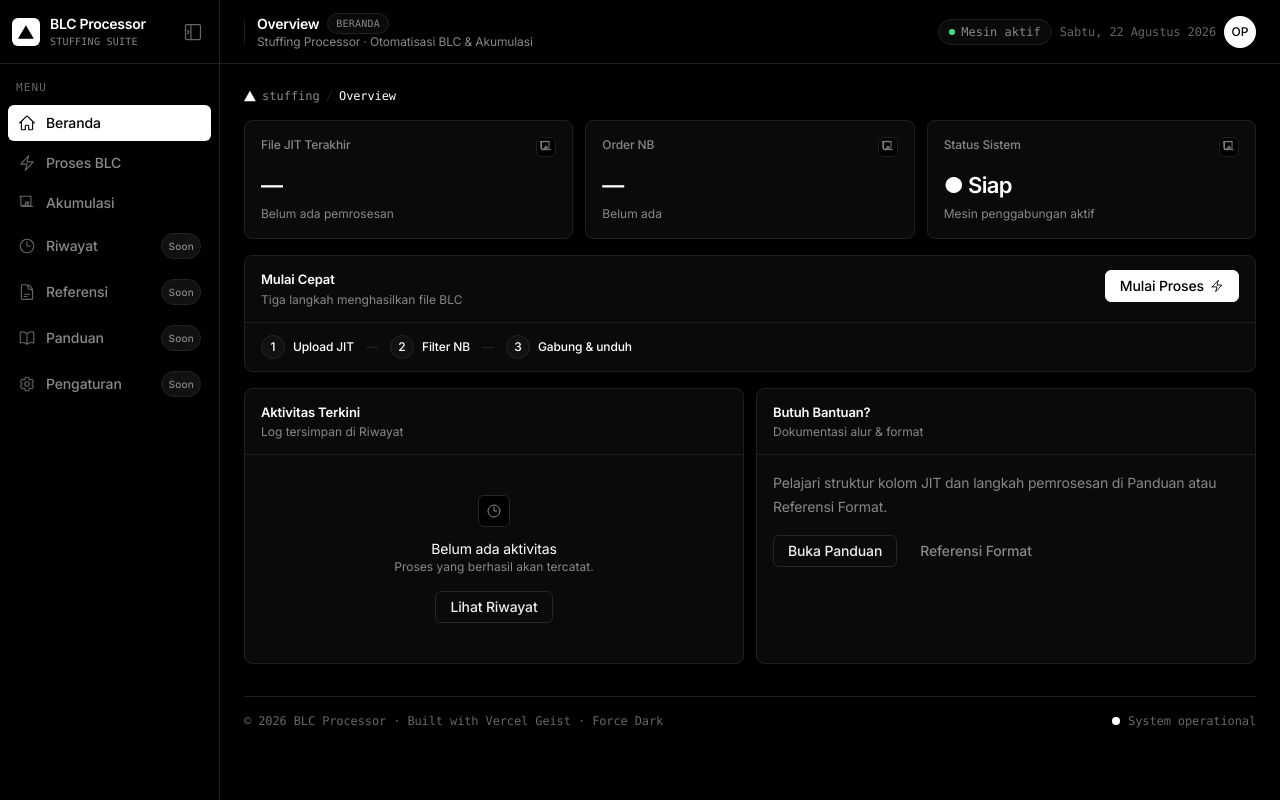
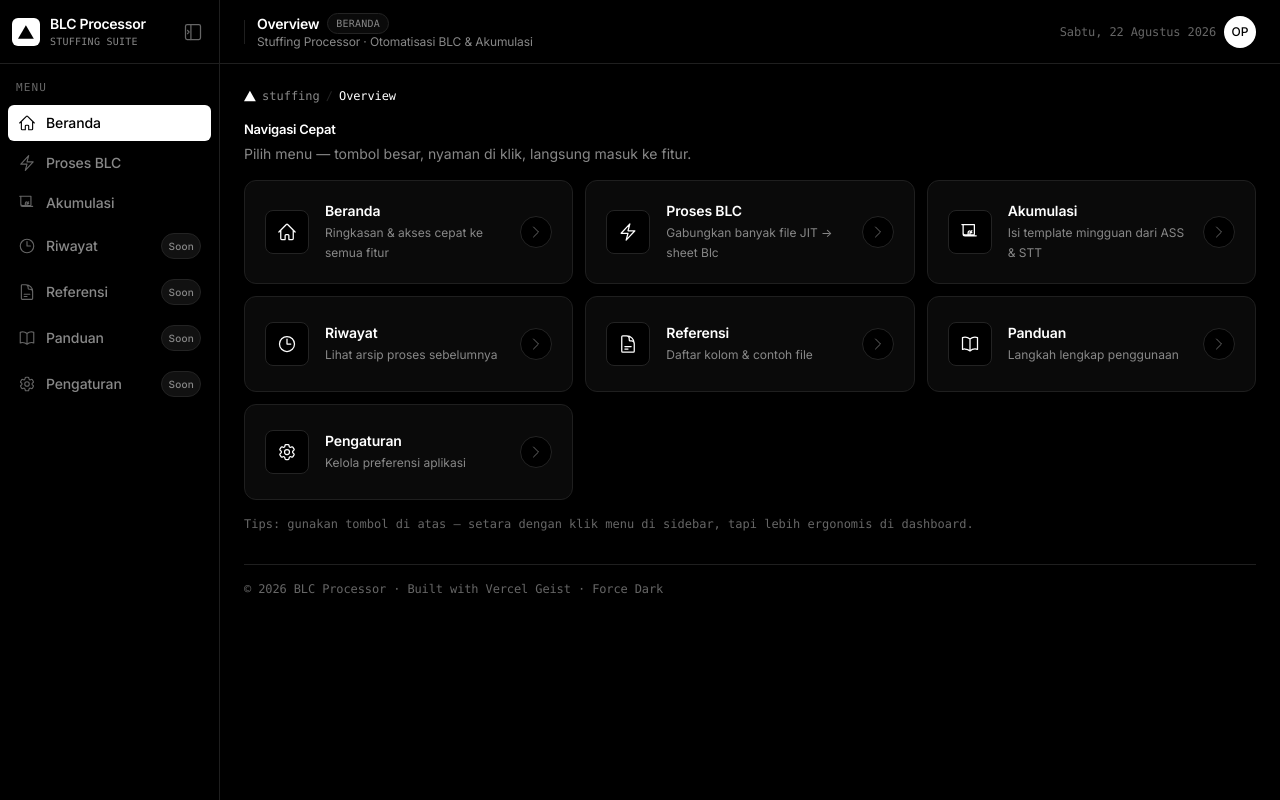
Before and after one commit to oxyrus69/stuffin, a Next.js app: page /dashboard in a window 1280 px wide. Built offline with nearby package versions, Linux system fonts and the light colour scheme.

Commit message:
ui: Beranda jadi tombol ergonomis ke tiap menu, hapus Mesin aktif & System operational

```diff
--- a/app/dashboard/page.js
+++ b/app/dashboard/page.js
@@ -268,46 +268,44 @@ function ProsesPage({ summary, setSummary }) {
   );
 }
 
-/* ── Beranda ── */
-function BerandaPage({ lastResult, onNavigate }) {
+/* ── Beranda — tombol ergonomis ── */
+function BerandaPage({ onNavigate }) {
+  const menuDesc = {
+    beranda: 'Ringkasan & akses cepat ke semua fitur',
+    proses: 'Gabungkan banyak file JIT → sheet Blc',
+    akumulasi: 'Isi template mingguan dari ASS & STT',
+    riwayat: 'Lihat arsip proses sebelumnya',
+    referensi: 'Daftar kolom & contoh file',
+    panduan: 'Langkah lengkap penggunaan',
+    pengaturan: 'Kelola preferensi aplikasi',
+  };
   return (
     <div className="space-y-4">
-      <div className="grid grid-cols-1 gap-3 sm:grid-cols-3">
-        <StatCard label="File JIT Terakhir" value={lastResult ? lastResult.jitFiles : '—'} hint={lastResult ? 'Hasil proses terakhir' : 'Belum ada pemrosesan'} />
-        <StatCard label="Order NB" value={lastResult ? lastResult.nbOrders : '—'} hint={lastResult ? `Periode ${lastResult.period}` : 'Belum ada'} />
-        <StatCard label="Status Sistem" value="● Siap" hint="Mesin penggabungan aktif" />
+      <div>
+        <h2 className="text-[13px] font-semibold tracking-[-0.02em] text-white">Navigasi Cepat</h2>
+        <p className="mt-1 text-sm leading-5 text-[#888]">Pilih menu — tombol besar, nyaman di klik, langsung masuk ke fitur.</p>
       </div>
-      <Card>
-        <CardHeader title="Mulai Cepat" subtitle="Tiga langkah menghasilkan file BLC" action={<VercelButton variant="primary" onClick={()=>onNavigate('proses')}>Mulai Proses <Icon d={ICONS.bolt} className="h-3.5 w-3.5" /></VercelButton>} />
-        <div className="px-4 py-3 flex flex-wrap items-center gap-2 text-xs">
-          {['Upload JIT','Filter NB','Gabung & unduh'].map((s,i)=>(
-            <span key={s} className="inline-flex items-center gap-2 text-[#888]">
-              <StepNumber n={String(i+1)} /> <span className="font-medium tracking-[-0.01em] text-white">{s}</span> {i<2 && <span className="px-1 text-[#262626]">—</span>}
+      <div className="grid grid-cols-1 gap-3 sm:grid-cols-2 lg:grid-cols-3">
+        {NAV_ITEMS.map((item) => (
+          <button
+            key={item.id}
+            onClick={() => onNavigate(item.id)}
+            className="group flex min-h-[96px] items-center gap-4 rounded-xl border border-[#1f1f1f] bg-[#0a0a0a] p-5 text-left transition-colors hover:border-white hover:bg-[#111] focus-visible:outline-none focus-visible:ring-2 focus-visible:ring-white/20"
+          >
+            <span className="flex h-11 w-11 shrink-0 items-center justify-center rounded-lg border border-[#232323] bg-black text-white group-hover:border-white group-hover:bg-white group-hover:text-black transition-colors">
+              <Icon d={item.icon} className="h-5 w-5" />
             </span>
-          ))}
-        </div>
-      </Card>
-      <div className="grid grid-cols-1 gap-3 lg:grid-cols-2">
-        <Card>
-          <CardHeader title="Aktivitas Terkini" subtitle="Log tersimpan di Riwayat" />
-          <div className="flex flex-col items-center px-4 py-10 text-center">
-            <span className="flex h-8 w-8 items-center justify-center rounded-md border border-[#262626] bg-black text-[#888]"><Icon d={ICONS.clock} className="h-4 w-4" /></span>
-            <p className="mt-3 text-sm tracking-[-0.01em] text-white">Belum ada aktivitas</p>
-            <p className="text-xs text-[#888]">Proses yang berhasil akan tercatat.</p>
-            <VercelButton variant="secondary" className="mt-4" onClick={()=>onNavigate('riwayat')}>Lihat Riwayat</VercelButton>
-          </div>
-        </Card>
-        <Card>
-          <CardHeader title="Butuh Bantuan?" subtitle="Dokumentasi alur & format" />
-          <div className="px-4 py-4">
-            <p className="text-sm leading-6 tracking-[-0.01em] text-[#888]">Pelajari struktur kolom JIT dan langkah pemrosesan di Panduan atau Referensi Format.</p>
-            <div className="mt-4 flex gap-2">
-              <VercelButton variant="secondary" onClick={()=>onNavigate('panduan')}>Buka Panduan</VercelButton>
-              <VercelButton variant="ghost" onClick={()=>onNavigate('referensi')}>Referensi Format</VercelButton>
-            </div>
-          </div>
-        </Card>
+            <span className="min-w-0 flex-1">
+              <span className="block text-sm font-semibold tracking-[-0.01em] text-white group-hover:text-white">{item.label}</span>
+              <span className="mt-0.5 line-clamp-2 block text-xs leading-5 text-[#888]">{menuDesc[item.id]}</span>
+            </span>
+            <span className="flex h-8 w-8 shrink-0 items-center justify-center rounded-full border border-[#232323] bg-black text-[#666] group-hover:border-white group-hover:bg-white group-hover:text-black transition-colors">
+              <Icon d="M8.25 4.5l7.5 7.5-7.5 7.5" className="h-4 w-4" />
+            </span>
+          </button>
+        ))}
       </div>
+      <p className="font-mono text-xs text-[#666]">Tips: gunakan tombol di atas — setara dengan klik menu di sidebar, tapi lebih ergonomis di dashboard.</p>
     </div>
   );
 }
@@ -617,7 +615,6 @@ export default function Dashboard() {
             </div>
           </div>
           <div className="flex items-center gap-2">
-            <span className="hidden items-center gap-1.5 rounded-full border border-[#1f1f1f] bg-[#0a0a0a] px-2.5 py-1 font-mono text-xs font-medium text-[#888] md:inline-flex"><span className="h-1.5 w-1.5 rounded-full bg-[#4ade80] animate-pulse" /> Mesin aktif</span>
             <span className="hidden font-mono text-xs tracking-[-0.01em] text-[#666] lg:block">{today}</span>
             <span className="flex h-8 w-8 items-center justify-center rounded-full bg-white text-xs font-medium text-black">OP</span>
           </div>
@@ -641,7 +638,6 @@ export default function Dashboard() {
 
             <footer className="mt-8 flex flex-wrap items-center justify-between gap-3 border-t border-[#1f1f1f] py-4 font-mono text-xs tracking-[-0.01em] text-[#666]">
               <span>© 2026 BLC Processor · Built with Vercel Geist · Force Dark</span>
-              <span className="inline-flex items-center gap-2"><span className="h-2 w-2 rounded-full bg-white" /> System operational</span>
             </footer>
           </div>
         </main>
```
